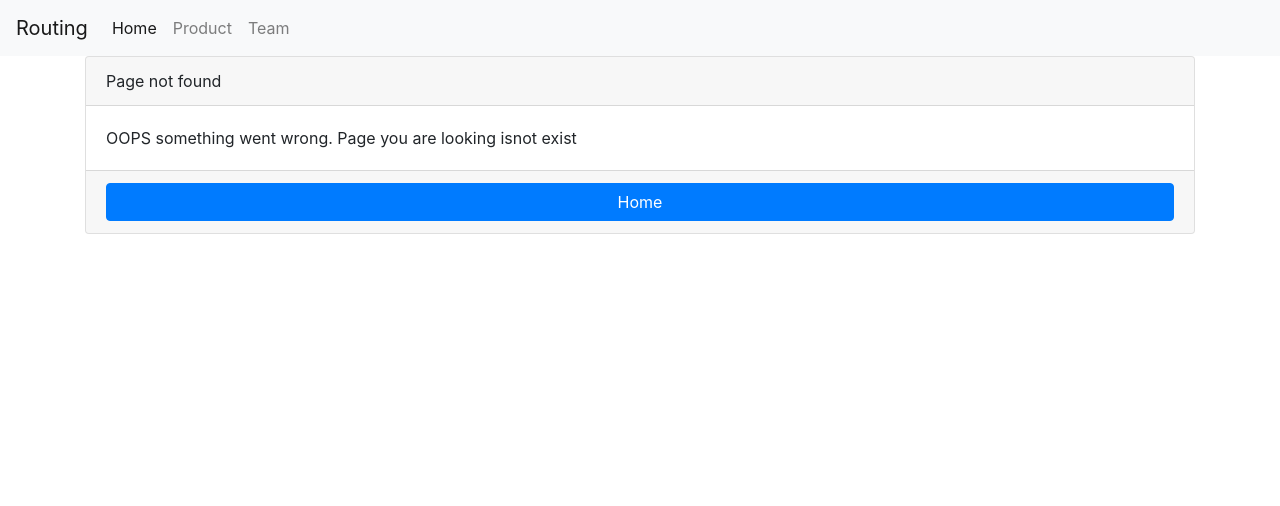
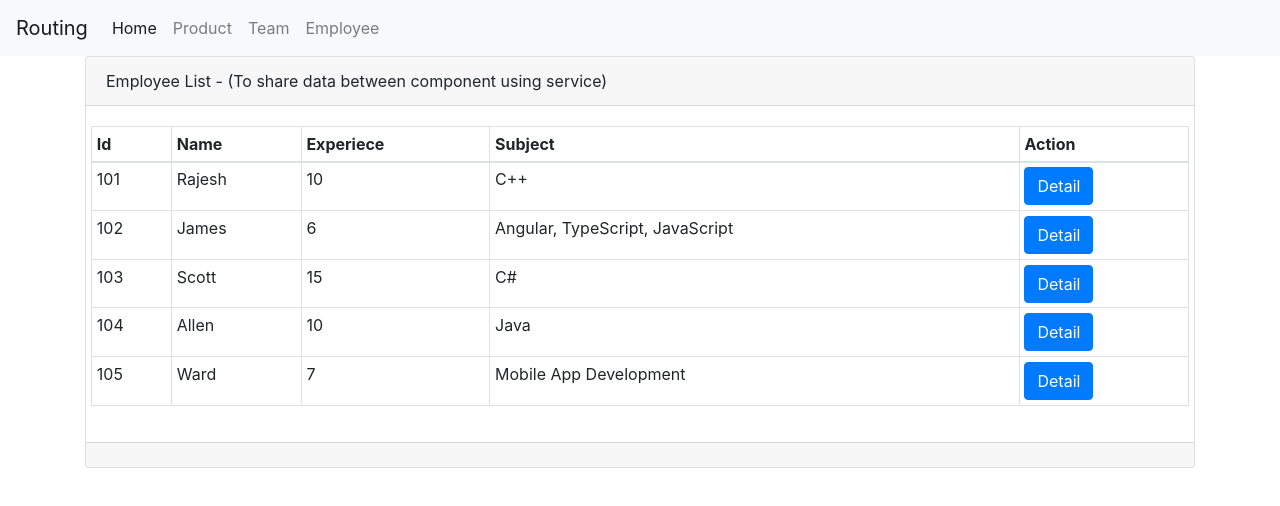
Before and after one commit to BT-ICD/RoutingTutorial, an Angular app: page /employee in a window 1280 px wide. Before the commit this address had no page. Shown: the top 506 px of the page. Built offline with nearby package versions, Linux system fonts and the light colour scheme.

Commit message:
Demo Use service to share data between compoents

```diff
--- a/src/app/app.component.html
+++ b/src/app/app.component.html
@@ -11,6 +11,9 @@
       <li class="nav-item">
         <a class="nav-link" [routerLink]="['/team']">Team</a>
       </li>
+      <li class="nav-item">
+        <a class="nav-link" [routerLink]="['/employee']">Employee</a>
+      </li>
     </ul>
   </div>
 </nav>
--- /dev/null
+++ b/src/app/employee/detail/employee-detail.component.html
@@ -0,0 +1,36 @@
+<div class="container">
+    <div class="card">
+        <div class="card-header">
+            Employee details
+        </div>
+        <div class="card-body" *ngIf="employee">
+            <div class="row">
+                <label class="col-md-2">Id</label>
+                <div class="col-md-4">
+                    <input type="text" name="id" value="{{employee.id}}">
+                </div>
+            </div>
+            <div class="row">
+                <label class="col-md-2">Name</label>
+                <div class="col-md-4">
+                    <input type="text" name="nane" value="{{employee.name}}">
+                </div>
+            </div>
+            <div class="row">
+                <label class="col-md-2">Experience</label>
+                <div class="col-md-4">
+                    <input type="text" name="experience" value="{{employee.experience}}">
+                </div>
+            </div>
+            <div class="row">
+                <label class="col-md-2">Subject</label>
+                <div class="col-md-4">
+                    <input type="text" name="subject" value="{{employee.subject}}">
+                </div>
+            </div>
+        </div>
+        <div class="card-footer">
+            <input type="button" class="btn btn-primary" value="Back" (click)="backToList()">
+        </div>
+    </div>
+</div>
--- /dev/null
+++ b/src/app/employee/detail/employee-detail.component.ts
@@ -0,0 +1,28 @@
+import { Component, OnDestroy, OnInit } from '@angular/core';
+import { Router } from '@angular/router';
+import { EmployeeShareDataService } from '../employee-share-data.service';
+import { IEmployee } from '../employee-types';
+
+@Component({
+  selector: 'app-employee-detail',
+  templateUrl: './employee-detail.component.html',
+  styleUrls: ['./employee-detail.component.css']
+})
+export class EmployeeDetailComponent implements OnInit , OnDestroy{
+employee:IEmployee;
+  constructor(private employeeShareDataService:EmployeeShareDataService, private router:Router) { }
+
+  ngOnInit(): void {
+    this.employee = this.employeeShareDataService.selectedEmployee;
+    console.log(this.employee);
+  }
+  backToList():void{
+    this.employee.name='Modified';
+    this.router.navigate(['/employee']);
+  }
+  //To clear selected object from singleton EmployeeShareDataService
+  ngOnDestroy(): void {
+    this.employeeShareDataService.selectedEmployee=null;
+  }
+
+}
--- /dev/null
+++ b/src/app/employee/employee-data.service.ts
@@ -0,0 +1,21 @@
+import { Injectable } from '@angular/core';
+import { IEmployee } from './employee-types';
+
+@Injectable({
+  providedIn: 'root'
+})
+export class EmployeeDataService {
+
+  constructor() { }
+  getEmployees():IEmployee[]{
+    let emp:IEmployee[]=[
+      {id:101,name:'Rajesh',experience:10,subject:'C++'},
+      {id:102,name:'James',experience:6,subject:'Angular, TypeScript, JavaScript'},
+      {id:103,name:'Scott',experience:15,subject:'C#'},
+      {id:104,name:'Allen',experience:10,subject:'Java'},
+      {id:105,name:'Ward',experience:7,subject:'Mobile App Development'}
+    ];
+    return emp;
+  }
+
+}
--- /dev/null
+++ b/src/app/employee/employee-share-data.service.ts
@@ -0,0 +1,17 @@
+import { Injectable } from '@angular/core';
+import { EmployeeDataService } from './employee-data.service';
+import { IEmployee } from './employee-types';
+
+@Injectable({
+  providedIn: 'root'
+})
+export class EmployeeShareDataService {
+  private _selectedEmployee: IEmployee;
+  public get selectedEmployee(): IEmployee {
+    return this._selectedEmployee;
+  }
+  public set selectedEmployee(value: IEmployee) {
+    this._selectedEmployee = value;
+  }
+  constructor() { }
+}
--- /dev/null
+++ b/src/app/employee/employee-types.ts
@@ -0,0 +1,6 @@
+export interface IEmployee{
+    id:number;
+    name:string;
+    subject:string;
+    experience:number;
+}
--- /dev/null
+++ b/src/app/employee/list/employee-list.component.html
@@ -0,0 +1,33 @@
+<div class="container">
+    <div class="card">
+        <div class="card-header">
+            Employee List - (To share data between component using service)
+        </div>
+        <div class="card-body">
+            <div class="row">
+                <table class="table table-sm table-bordered">
+                    <thead>
+                        <th>Id</th>
+                        <th>Name</th>
+                        <th>Experiece</th>
+                        <th>Subject</th>
+                        <th>Action</th>
+                    </thead>
+                    <tbody>
+                        <tr *ngFor = "let employee of employeeList">
+                            <td>{{employee.id}}</td>
+                            <td>{{employee.name}}</td>
+                            <td>{{employee.experience}}</td>
+                            <td>{{employee.subject}}</td>
+                            <!-- <td><a class="btn  btn-primary" [routerLink]="['/employee',employee.id]">Detail</a></td> -->
+                            <td><input type="button" class="btn btn-primary" (click)="showDetail(employee)" value="Detail"></td>
+                        </tr>
+                    </tbody>
+                </table>
+            </div>
+        </div>
+        <div class="card-footer">
+
+        </div>
+    </div>
+</div>
--- /dev/null
+++ b/src/app/employee/list/employee-list.component.ts
@@ -0,0 +1,27 @@
+import { Component, OnInit } from '@angular/core';
+import { Router } from '@angular/router';
+import { EmployeeDataService } from '../employee-data.service';
+import { EmployeeShareDataService } from '../employee-share-data.service';
+import { IEmployee } from '../employee-types';
+
+@Component({
+  selector: 'app-employee-list',
+  templateUrl: './employee-list.component.html',
+  styleUrls: ['./employee-list.component.css']
+})
+export class EmployeeListComponent implements OnInit {
+employeeList:IEmployee[]
+  constructor(private employeeDataService: EmployeeDataService, private employeeShareDataService:EmployeeShareDataService, private router:Router) { }
+
+  ngOnInit(): void {
+    this.employeeList = this.employeeDataService.getEmployees();
+    if(this.employeeShareDataService.selectedEmployee)
+      console.log('From Employee List - Selected Employee : ' + JSON.stringify(this.employeeShareDataService.selectedEmployee));
+    else
+      console.log('From Employee List - Selected Employee is not available')
+  }
+  showDetail(emp:IEmployee){
+    this.employeeShareDataService.selectedEmployee=emp;
+    this.router.navigate(['/employee',emp.id]);
+  }
+}
```
Also changed, not shown: src/app/app.module.ts (+7 -1 lines), src/app/employee/detail/employee-detail.component.css (added), src/app/employee/list/employee-list.component.css (added), 1 other file (tests, documents, lock files or other folders).
